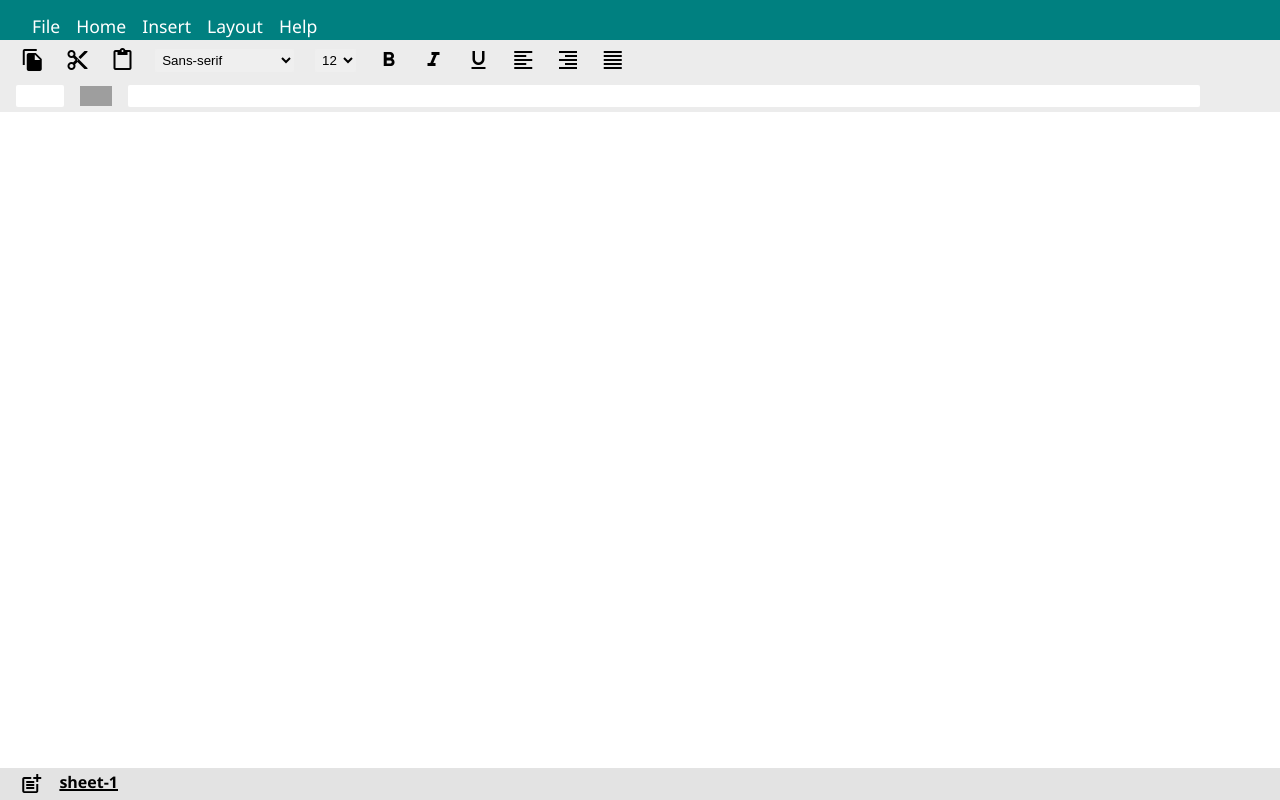
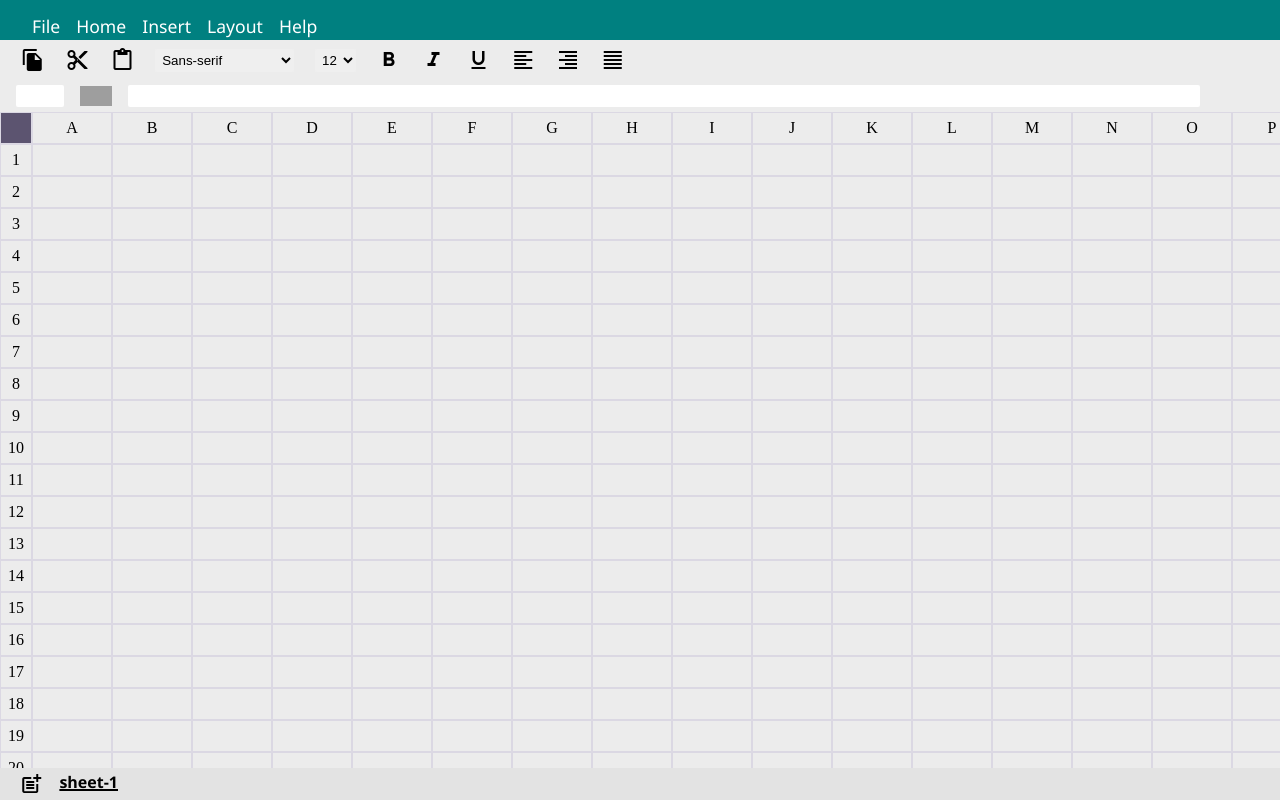
Before and after one commit to Shreyash0368/mini-projects, a plain HTML site: page ExcelClone/index.html in a window 1280 px wide. Drawn offline with Linux system fonts and the light colour scheme; grey boxes are pictures that could not be loaded.

Commit message:
added actual cells and their indexing

```diff
--- a/ExcelClone/index.html
+++ b/ExcelClone/index.html
@@ -71,14 +71,21 @@
         </div>
 
         <div class="formula-bar">
-            <input type="text" class="address-input" spellcheck="false">
+            <div class="address-display"> </div>
             <img src="https://cdn.pixabay.com/photo/2012/04/11/00/10/math-27248_1280.png" alt="">
             <input type="text" class="formula-input" spellcheck="false">
         </div>
     </div>
 
     <!-- grid cells container -->
-    <div class="grid-container">
+    <div class="content-container">
+            <div class="dummy-box"></div>
+            <div class="address-col"></div>
+
+            <div class="cell-container">
+                <div class="address-row"></div>
+            </div>
+
     </div>
 
     <!-- File toggle -->
@@ -91,6 +98,8 @@
             <div>sheet-1</div>
         </div>
     </div>
+
+    <script src="script.js"></script>
 </body>
 
 </html>
--- /dev/null
+++ b/ExcelClone/script.js
@@ -0,0 +1,45 @@
+// ? adding intial indexing to address row & col
+let row = 100;
+let col = 26;
+
+let addressCol = document.querySelector(".address-col");
+let addressRow = document.querySelector(".address-row");
+let cellCont = document.querySelector(".cell-container");
+
+// adding row no
+for (let i = 0; i < row; i++) {
+    let div = document.createElement('div');
+    div.innerText = i + 1;
+    div.setAttribute("class", "col-index");
+    addressCol.appendChild(div);
+}
+
+// adding col no
+for (let i = 0; i < col; i++) {
+    let div = document.createElement('div');
+    div.innerText = String.fromCharCode(65 + i);
+    div.setAttribute("class", "row-index");
+    addressRow.appendChild(div);
+}
+
+// ? adding grid cells
+for (let i = 0; i < row; i++) {
+    let rowCont = document.createElement("div");
+    rowCont.setAttribute("class", "row-cont");
+    for (let j = 0; j < col; j++) {
+        let cell = document.createElement("div");
+        cell.setAttribute("class", "cell");
+        cell.setAttribute("contenteditable", "true")
+        displayAddress(cell, i, j);
+
+        rowCont.appendChild(cell);
+    }
+    cellCont.appendChild(rowCont);
+}
+
+function displayAddress(cell, i, j) {
+    cell.addEventListener('click', (e) => {
+        let addressDisplay = document.querySelector(".address-display");
+        addressDisplay.innerText = `${String.fromCharCode(65 + j)}${i + 1}`;
+    })
+}
--- a/ExcelClone/style.css
+++ b/ExcelClone/style.css
@@ -58,7 +58,7 @@
 }
 
 
-.address-input {
+.address-display {
     width: 3rem;
     background-color: white;
     height: 70%;
@@ -66,6 +66,9 @@
     border: none;
     padding: 0.5rem;
     border-radius: 2px;
+    display: flex;
+    justify-content: center;
+    align-items: center;
 
 }
 
@@ -87,9 +90,79 @@
 
 
 /* Grid container */
-.grid-container {
+.content-container {
     height: calc(100vh - 9rem);
+    position: relative;
+    overflow: scroll;
+    background-color: #ececec;
 }
+
+.dummy-box {
+    width: 2rem;
+    height: 2rem;
+    background-color: #5c5470;
+    position: sticky;
+    top: 0;
+    left: 0;
+    border: 1px solid #dbd8e3;
+    z-index: 4;
+}
+
+.address-col {
+    position: sticky;
+    top: 2rem;
+    left: 0rem;
+}
+
+.address-row {
+    position: sticky;
+    top: 0rem;
+    left: 2rem;
+    display: flex;
+}
+
+.col-index {
+    display: flex;
+    justify-content: center;
+    align-items: center;
+    width: 2rem;
+    height: 2rem;
+    border: 1px solid #dbd8e3;
+}
+
+.row-index {
+    width: 5rem;
+    height: 2rem;
+    display: flex;
+    justify-content: center;
+    align-items: center;
+    border: 1px solid #dbd8e3;
+}
+
+.cell-container {
+   position: absolute;
+   top: 0rem;
+   left: 2rem;
+   z-index: 0;
+}
+
+.row-cont {
+    display: flex;
+}
+
+.cell {
+    height: 2rem;
+    width: 5rem;
+    border: 1px solid #dbd8e3;
+
+}
+
+
+
+
+
+
+
 
 /* sheet tab */
 .sheets-bar {
```
